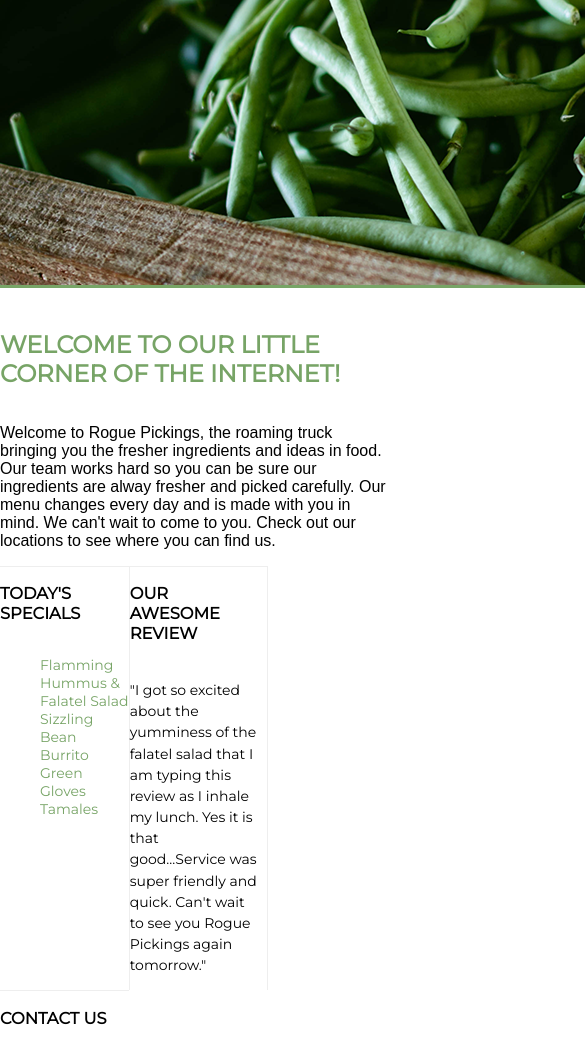
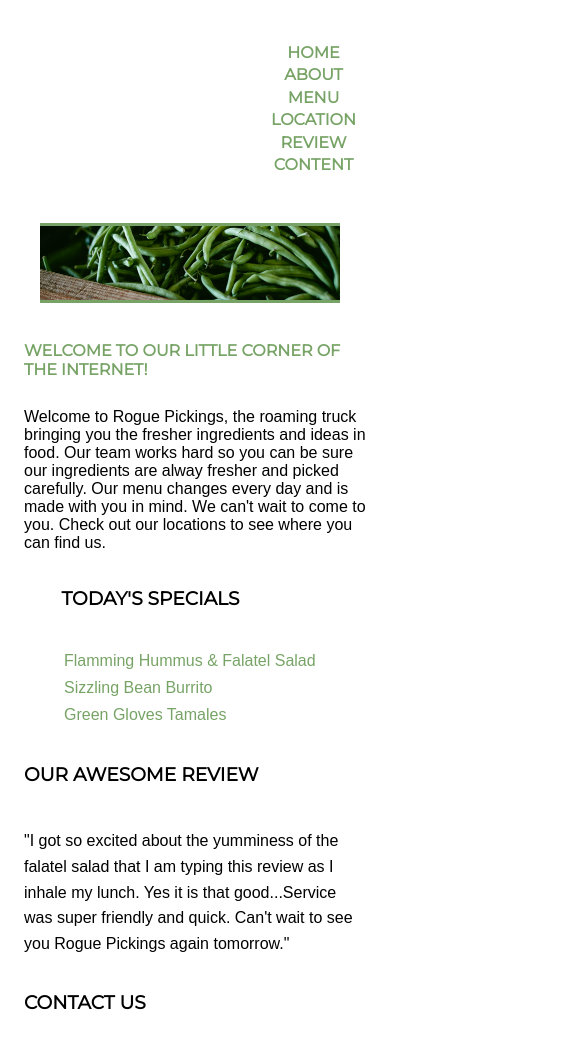
Before and after one commit to rainey8507/rogue-picking, a plain HTML site: page index.html in a window 390 px wide. Shown: the part 117-1166 px from the top of the page, 585 px wide, since content can reach past the window. Drawn offline with Linux system fonts and the light colour scheme; a web font is replaced by a local one.

Commit message:
'Media query'

```diff
--- a/css/main.css
+++ b/css/main.css
@@ -25,8 +25,8 @@ header {
 	justify-content: center;
 	align-items: center;
 	height: auto;
+
 	/*height: 110px;*/
-
 	margin: 0 auto;
 }
 header img {
@@ -55,7 +55,6 @@ header nav ul {
 header nav ul li {
 	text-transform: uppercase;
 	font-weight: 700;
-
 	padding: 0 0.625em;
     display: inline;
     list-style-type: none;
@@ -90,28 +89,27 @@ header nav ul li a{
     clear: both;
 
 }
+.bottom-section {
+	display: flex;
+	justify-content: space-between;
+	flex-wrap: nowrap;
+}
 
 .bottom-section h3 {
     text-transform: uppercase;
     padding-bottom: 1.25em;
 }
-.section-one,
-.section-two,
-.section-three {
-	width: 33%;
-	height: auto;
-	float: left;
-    border-top: 1px solid #eee;
-    font-size: 0.875em;
-}
+.section-one, .section-two{width: 30%;padding: 0;}
+
+.section-one h3 {padding-left: 2em;}
 .section-one ul li {
     list-style: none;
 }
 .section-one ul li a {
     text-decoration: none;
-
+    line-height: 1.7em;
     color: #77a466;
-
+    font-family: myriad-pro, sans-serif;
 }
 .section-one ul li a:hover {
     color: rgb(13, 31, 6);
@@ -120,18 +118,13 @@ header nav ul li a{
 	padding-bottom: 1em;
 }
 
-.section-two {
-	border-left: 1px solid #eee;
-    border-right: 1px solid #eee;
-    padding-right: 0.6em;
 
+.section-two p,
+.section-three p {
+	line-height: 1.6em;
+	font-family: myriad-pro, sans-serif;
 }
 
-.section-two p {
-    line-height: 1.5125em;
-
-
-}
 .section-three h3 {
     padding-bottom: 1em;
     text-transform: uppercase;
@@ -180,3 +173,130 @@ footer span {
 	color: #77a466;
 	font-size: 0.975em;
 }
+/* For mobile devices */
+@media all
+and (min-width: 320px) and (max-width: 625px) {
+	body {
+		display: flex;
+		justify-content: center;
+		padding: 0;
+		margin: 0;
+	}
+	.container {
+		margin: 0 1.5em 0 1.5em;
+		max-width: 1200px;
+		width: 90%;
+		display: flex;
+		justify-content: center;
+		align-items: center;
+		flex-flow: row wrap;
+	}
+	/*** HEADER ****/
+	header {
+		min-width: 320px;
+		display: flex;
+		justify-content: center;
+		align-items: center;
+		padding: 0.5em 0;
+
+	}
+	header h1 {
+		float: none;
+		font-size: 2em;
+		margin-left: 0.5em;
+		text-align: center;
+		border-bottom: 3px solid #77a466;
+	}
+	header img {
+		width: 18.75em;
+		height: 4.625em;
+		margin-left: 1em;
+	}
+	header nav ul li {
+		display: flex;
+		flex-direction: row;
+		justify-content: center;
+		align-items: center;
+	}
+	header nav ul li a {
+		font-size: 1em;
+		padding-bottom: 0.2em;
+		line-height: 1.2em;
+	}
+	/**** TOP-SECTION ***/
+	.top-section {
+		display: flex;
+		justify-content: center;
+		align-items: center;
+	}
+	.top-section h2 {
+		font-size: 1em;
+	}
+	/*** BOTTOM SECTION ***/
+	.bottom-section {
+		display: flex;
+		flex-direction: column;
+		justify-content: space-between;
+		flex-wrap: nowrap;
+	}
+	.section-one, .section-two, .section-three {
+
+		width: 100%;
+	}
+	.footer {
+		display: flex;
+		justify-content: center;
+		align-items: center;
+	}
+	.footer h3 {
+		font-size: 1em;
+	}
+
+}
+/**** For Tablets devices ****/
+@media all and (min-width: 625px) and (max-width: 1024px) {
+	.container {
+		margin: 0 1.25em 0 1.25rem;
+		max-width: 1024;
+		width: 90%;
+	}
+	header{
+		font-size: 1.0em;
+		display: flex;
+		justify-content: center;
+		align-items: center;
+
+	}
+
+	header h1 {text-align: center; margin: auto 5.75em;}
+	header img {width: 43.3125em; height: 10.8125em;}
+
+	.top-section {
+		display: flex;
+		justify-content: left;
+		align-items: center;
+		flex-flow: row wrap;
+	}
+	.bottom-section {
+		display: flex;
+		justify-content: space-between;
+		flex-direction: row;
+		flex-wrap: nowrap;
+	}
+	/*.section-one {
+		margin-left: 1em;
+	}*/
+}
+
+@media all
+and (min-width: 1000px)
+and (max-width: 1600px)
+and (orientation: landscape) {
+
+	.bottom-section {
+		display: flex;
+		justify-content: space-evenly;
+		flex-direction: row;
+		flex-wrap: wrap;
+	}
+}
--- a/index.html
+++ b/index.html
@@ -41,10 +41,8 @@
                     </ul>
                 </div>
                 <div class="section-two">
-                    <div class="review">
-                        <h3>Our awesome review</h3>
-                        <p>"I got so excited about the yumminess of the falatel salad that I am typing this review as I inhale my lunch. Yes it is that good...Service was super friendly and quick. Can't wait to see you Rogue Pickings again tomorrow." </p>
-                    </div>
+                    <h3>Our awesome review</h3>
+                    <p>"I got so excited about the yumminess of the falatel salad that I am typing this review as I inhale my lunch. Yes it is that good...Service was super friendly and quick. Can't wait to see you Rogue Pickings again tomorrow." </p>
                 </div>
                 <div class="section-three">
                     <h3>Contact us</h3>
```
